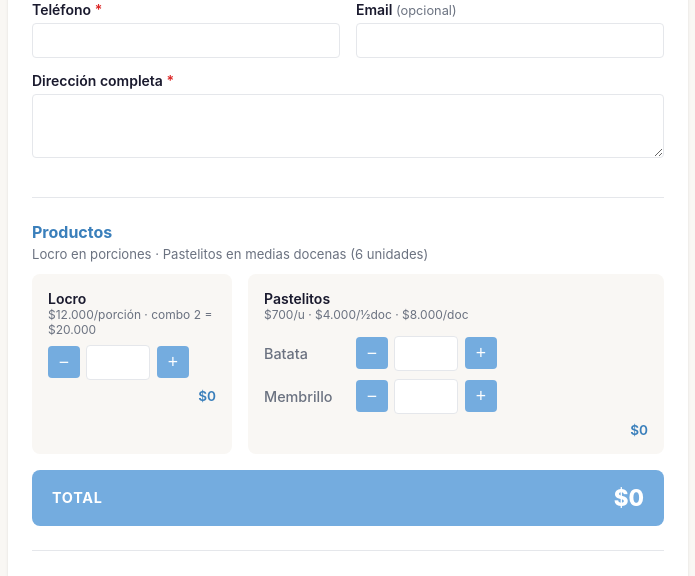
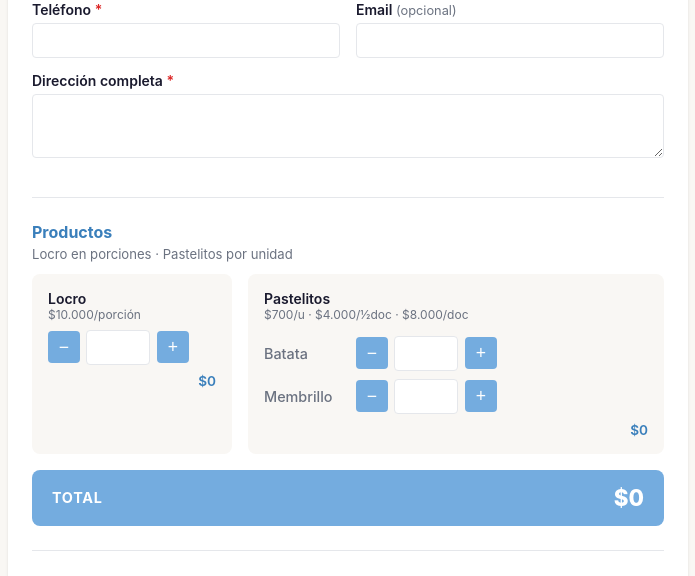
Before and after one commit to clcdavi/ventasRF, a Flask app: template templates/editar_pedido.html in a window 1280 px wide. Shown: the part 262-838 px from the top of the page, without its empty margins (52-747 px from the left). Run offline with Flask 3, Linux system fonts and the light colour scheme; the template is opened without the code that fills it, so the values that code supplies are empty.

Commit message:
Fix: Bug de actualizacion de estadisticas y vistas antiguas en edicion

```diff
--- a/templates/editar_pedido.html
+++ b/templates/editar_pedido.html
@@ -48,14 +48,14 @@
   <!-- ── Sección Productos ── -->
   <section class="form-section">
     <h2 class="section-title">Productos</h2>
-    <p class="section-hint">Locro en porciones · Pastelitos en medias docenas (6 unidades)</p>
+    <p class="section-hint">Locro en porciones · Pastelitos por unidad</p>
 
     <div class="productos-grid">
 
       <div class="producto-item">
         <label for="cantidad_locro">
           Locro
-          <span class="precio-hint">$12.000/porción · combo 2 = $20.000</span>
+          <span class="precio-hint" id="hint-locro">$10.000/porción</span>
         </label>
         <div class="qty-input-wrap">
           <button type="button" class="qty-btn" data-target="cantidad_locro" data-delta="-1">−</button>
@@ -69,7 +69,7 @@
       <div class="producto-item producto-item--wide">
         <label>
           Pastelitos
-          <span class="precio-hint" id="hint-pastelito">$4.000 cada 6 unidades (media docena)</span>
+          <span class="precio-hint" id="hint-pastelito">$700/u · $4.000/½doc · $8.000/doc</span>
         </label>
         <div class="pastelitos-grid">
           <div class="sabor-row">
```
Also changed, not shown: static/js/dashboard.js (+4 -3 lines).
